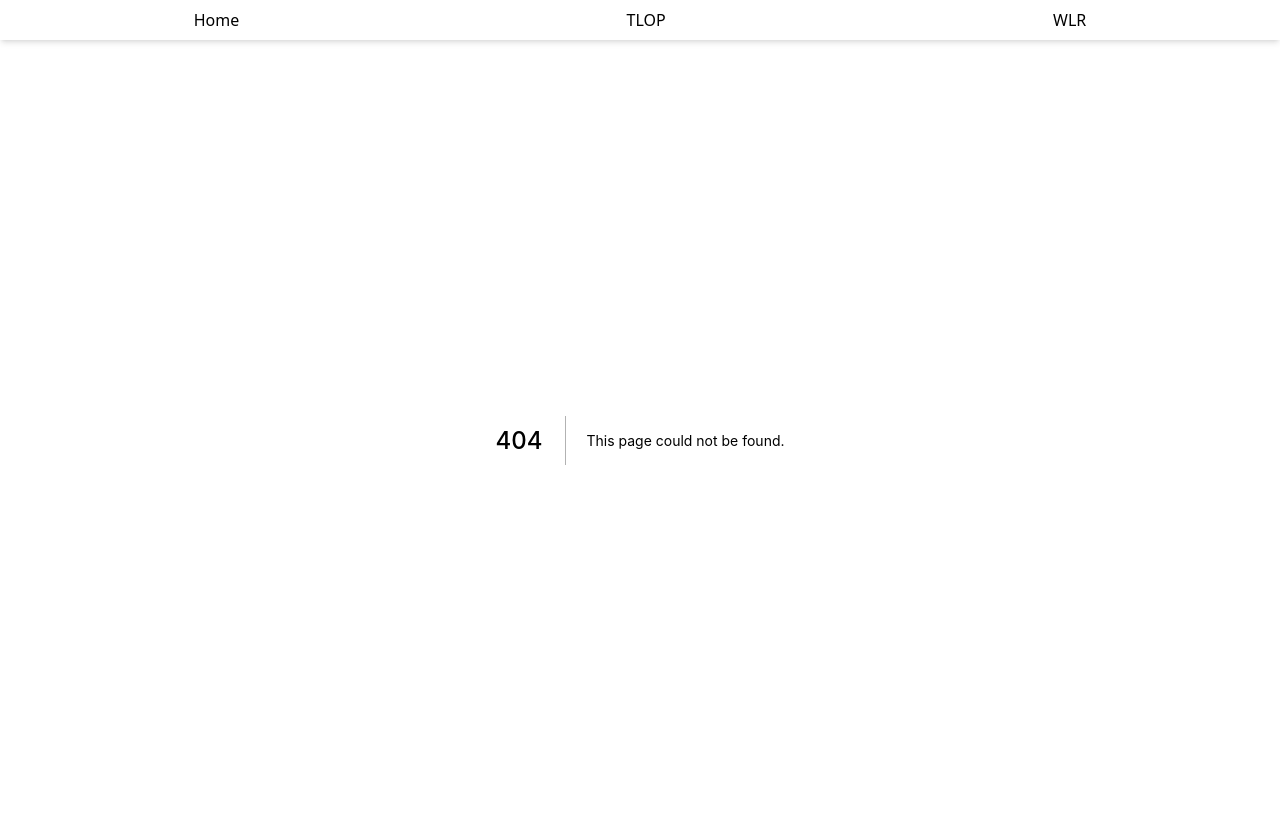
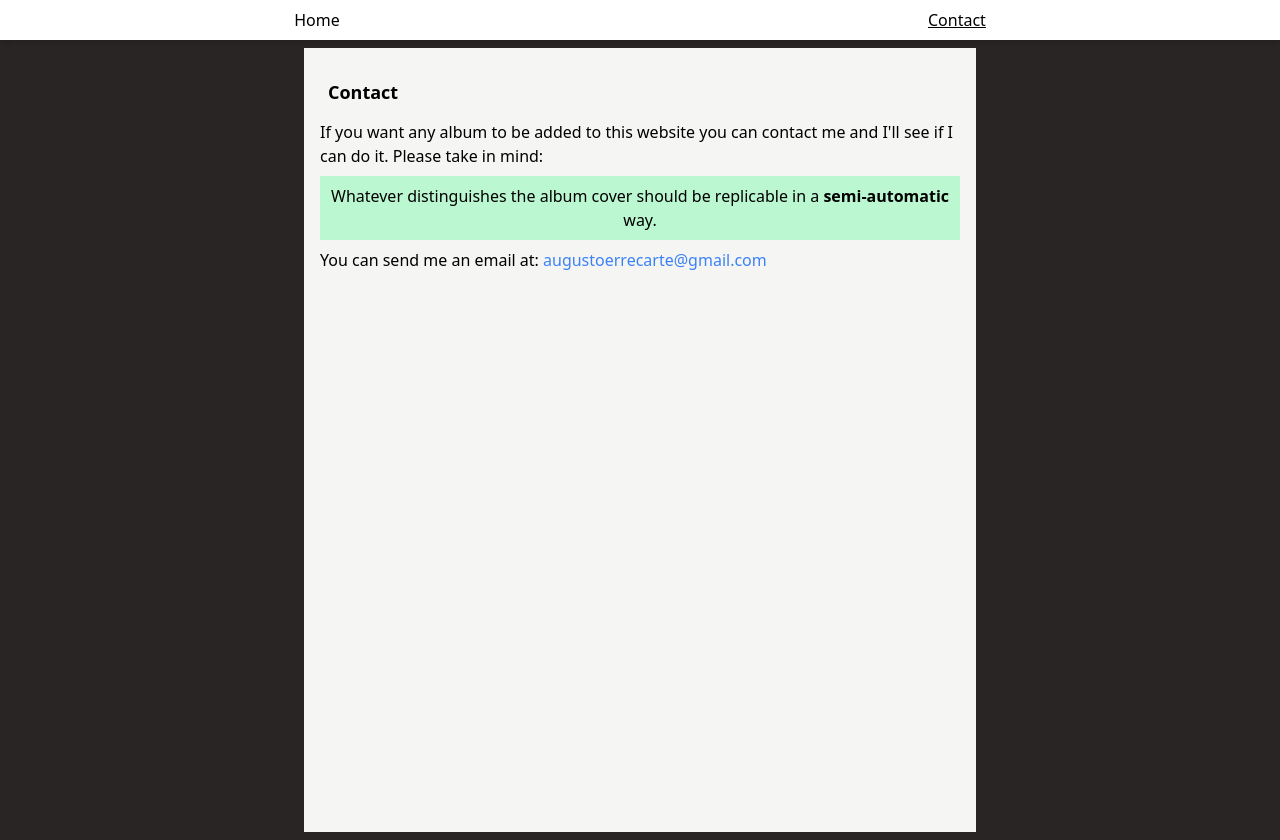
Before and after one commit to titong0/album-coverify, a Next.js app: page /contact in a window 1280 px wide. Before the commit this address had no page. Built offline with nearby package versions, Linux system fonts and the light colour scheme.

Commit message:
add contact

```diff
--- /dev/null
+++ b/components/NavBar.jsx
@@ -0,0 +1,29 @@
+import React from "react";
+import Link from "next/link";
+import { useRouter } from "next/router";
+
+const NavBar = ({ NAV_LINKS }) => {
+  const Router = useRouter();
+
+  return (
+    <nav className="w-full bg-white py-2 shadow-md z-10 relative">
+      <ul className="flex justify-around ">
+        {NAV_LINKS.map((link) => (
+          <li key={link.path}>
+            <Link href={link.path}>
+              <span
+                className={`${
+                  link.path === Router.pathname ? "underline " : ""
+                }cursor-pointer hover:underline`}
+              >
+                {link.display}
+              </span>
+            </Link>
+          </li>
+        ))}
+      </ul>
+    </nav>
+  );
+};
+
+export default NavBar;
--- a/components/NavLinks.jsx
+++ /dev/null
@@ -1,27 +0,0 @@
-import React from "react";
-import Link from "next/link";
-import { useRouter } from "next/router";
-
-const NavLinks = ({ NAV_LINKS }) => {
-  const Router = useRouter();
-
-  return (
-    <ul className="flex justify-around ">
-      {NAV_LINKS.map((link) => (
-        <li key={link.path}>
-          <Link href={link.path}>
-            <span
-              className={`${
-                link.path === Router.pathname ? "underline " : ""
-              }cursor-pointer hover:underline`}
-            >
-              {link.display}
-            </span>
-          </Link>
-        </li>
-      ))}
-    </ul>
-  );
-};
-
-export default NavLinks;
--- a/pages/_app.js
+++ b/pages/_app.js
@@ -1,18 +1,15 @@
-import NavLinks from "../components/NavLinks";
+import NavBar from "../components/NavBar";
 import "../index.css";
 
 const NAV_LINKS = [
   { display: "Home", path: "/" },
-  { display: "TLOP", path: "/tlop" },
-  { display: "WLR", path: "/wlr" },
+  { display: "Contact", path: "/contact" },
 ];
 
 function MyApp({ Component, pageProps }) {
   return (
     <>
-      <nav className="w-full bg-white py-2 shadow-md z-10 relative">
-        <NavLinks NAV_LINKS={NAV_LINKS} />
-      </nav>
+      <NavBar NAV_LINKS={NAV_LINKS} />
       <Component {...pageProps} />
     </>
   );
--- /dev/null
+++ b/pages/contact.js
@@ -0,0 +1,21 @@
+const Contact = () => {
+  return (
+    <div className="flex justify-center bg-stone-800 min-h-screen">
+      <div className="bg-stone-100 sm:p-4 sm:m-2 max-w-2xl">
+        <h2 className="font-bold text-lg leading-10 m-2">Contact</h2>
+        <p className="max-w-2xl m-2 sm:m-0">
+          If you want any album to be added to this website you can contact me
+          and I'll see if I can do it. Please take in mind:
+        </p>
+        <p className="bg-green-200 p-1 sm:p-2 my-2 text-center">
+          Whatever distinguishes the album cover should be replicable in a
+          <strong> semi-automatic</strong> way.
+        </p>
+        You can send me an email at:
+        <span className="text-blue-500"> augustoerrecarte@gmail.com</span>
+      </div>
+    </div>
+  );
+};
+
+export default Contact;
```
